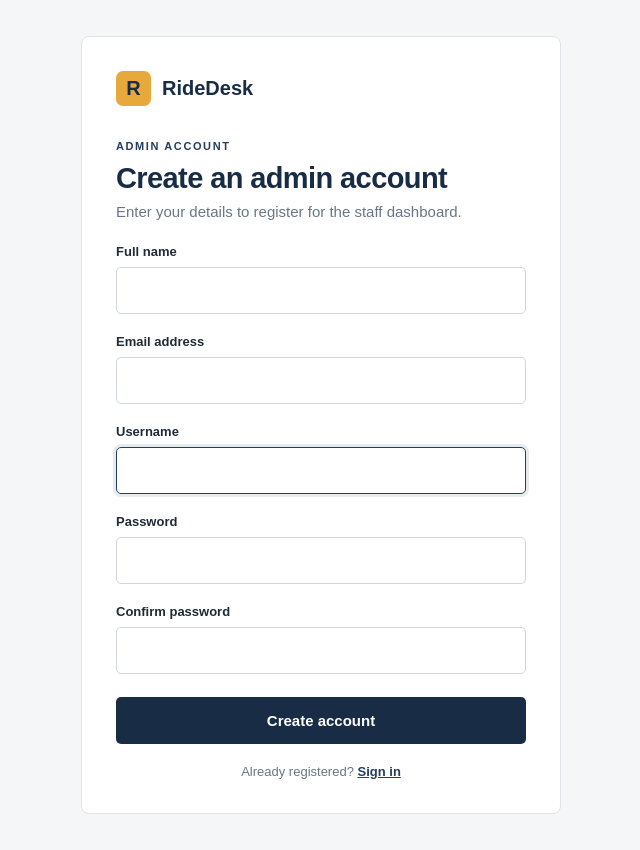
After one commit to Vrushi20/taxi-booking-system, a Django app: page /register/ in a window 1280 px wide. The commit adds this page. Shown: the whole page, without its empty margins (319-959 px from the left). Run offline with Django 5.2, Linux system fonts and the light colour scheme.

Commit message:
Complete Day 2 tasks

```diff
--- /dev/null
+++ b/core/forms.py
@@ -0,0 +1,37 @@
+from django import forms
+from django.contrib.auth import get_user_model
+from django.contrib.auth.forms import UserCreationForm
+
+from .models import AdminProfile
+
+
+class AdminRegistrationForm(UserCreationForm):
+    """Registration form with Django's built-in password validation."""
+
+    full_name = forms.CharField(max_length=150)
+    email = forms.EmailField()
+
+    class Meta(UserCreationForm.Meta):
+        model = get_user_model()
+        fields = ("username", "email")
+
+    def clean_email(self):
+        email = self.cleaned_data["email"].strip()
+        if AdminProfile.objects.filter(email__iexact=email).exists():
+            raise forms.ValidationError("An admin account already uses this email.")
+        return email
+
+    def save(self, commit=True):
+        user = super().save(commit=False)
+        user.first_name = self.cleaned_data["full_name"].strip()
+        user.email = self.cleaned_data["email"].strip()
+        user.is_staff = True
+
+        if commit:
+            user.save()
+            AdminProfile.objects.create(
+                user=user,
+                full_name=self.cleaned_data["full_name"].strip(),
+                email=self.cleaned_data["email"].strip(),
+            )
+        return user
--- a/core/static/core/styles.css
+++ b/core/static/core/styles.css
@@ -33,6 +33,18 @@ form input::placeholder { color: #8994a1; }
 .login-card button:hover { background: var(--navy-light); }
 .no-account { margin-top: 20px; color: var(--muted); text-align: center; font-size: 13px; }
 .error-box { margin-bottom: 18px; padding: 12px; border: 1px solid #e4b8b2; border-radius: 5px; background: #fff1ef; color: #8d3029; font-size: 13px; line-height: 1.45; }
+.no-account a { color: var(--navy-light); font-weight: 700; }
+.register-layout { min-height: 100vh; display: grid; place-items: center; padding: 36px 20px; background: var(--page); }
+.register-card { width: min(100%, 480px); padding: 34px; border: 1px solid var(--line); border-radius: 8px; background: white; }
+.register-card .brand { margin-bottom: 34px; }
+.register-eyebrow { margin-bottom: 10px; }
+.register-card h1 { margin: 0 0 8px; color: var(--navy); font-size: 29px; letter-spacing: -.6px; }
+.register-card .intro { margin-bottom: 24px; }
+.register-card form { margin-top: 22px; }
+.register-card form button { width: 100%; height: 47px; margin-top: 3px; border: 0; border-radius: 5px; background: var(--navy); color: white; font-size: 15px; font-weight: 700; cursor: pointer; }
+.register-card form button:hover { background: var(--navy-light); }
+.field-error { margin: -14px 0 16px; color: #8d3029; font-size: 12px; }
+.register-card .no-account { margin-bottom: 0; }
 .form-panel footer { position: absolute; bottom: 24px; color: #7c8794; font-size: 12px; }
 .dashboard-shell { min-height: 100vh; background: var(--page); }
 .dashboard-nav { height: 76px; padding: 0 clamp(24px, 7vw, 110px); border-bottom: 1px solid var(--line); display: flex; align-items: center; justify-content: space-between; background: white; }
--- a/core/templates/core/admin_login.html
+++ b/core/templates/core/admin_login.html
@@ -35,7 +35,7 @@
           <input id="id_password" name="password" type="password" autocomplete="current-password" placeholder="Password" required>
           <button type="submit">Sign in</button>
         </form>
-        <p class="no-account">Only authorized staff can sign in.</p>
+        <p class="no-account">Need an admin account? <a href="{% url 'core:admin_register' %}">Register here</a></p>
       </div>
       <footer>RideDesk · Taxi Booking System</footer>
     </section>
--- /dev/null
+++ b/core/templates/core/admin_register.html
@@ -0,0 +1,48 @@
+{% load static %}
+<!doctype html>
+<html lang="en">
+<head>
+  <meta charset="utf-8">
+  <meta name="viewport" content="width=device-width, initial-scale=1">
+  <title>Admin registration | RideDesk</title>
+  <link rel="stylesheet" href="{% static 'core/styles.css' %}">
+</head>
+<body>
+  <main class="register-layout">
+    <section class="register-card">
+      <a class="brand dark-brand" href="{% url 'core:admin_login' %}"><span class="brand-mark">R</span> RideDesk</a>
+      <p class="eyebrow accent register-eyebrow">ADMIN ACCOUNT</p>
+      <h1>Create an admin account</h1>
+      <p class="intro">Enter your details to register for the staff dashboard.</p>
+
+      <form method="post" novalidate>
+        {% csrf_token %}
+        {% if form.non_field_errors %}<div class="error-box" role="alert">{{ form.non_field_errors }}</div>{% endif %}
+
+        <label for="{{ form.full_name.id_for_label }}">Full name</label>
+        {{ form.full_name }}
+        {% for error in form.full_name.errors %}<p class="field-error">{{ error }}</p>{% endfor %}
+
+        <label for="{{ form.email.id_for_label }}">Email address</label>
+        {{ form.email }}
+        {% for error in form.email.errors %}<p class="field-error">{{ error }}</p>{% endfor %}
+
+        <label for="{{ form.username.id_for_label }}">Username</label>
+        {{ form.username }}
+        {% for error in form.username.errors %}<p class="field-error">{{ error }}</p>{% endfor %}
+
+        <label for="{{ form.password1.id_for_label }}">Password</label>
+        {{ form.password1 }}
+        {% for error in form.password1.errors %}<p class="field-error">{{ error }}</p>{% endfor %}
+
+        <label for="{{ form.password2.id_for_label }}">Confirm password</label>
+        {{ form.password2 }}
+        {% for error in form.password2.errors %}<p class="field-error">{{ error }}</p>{% endfor %}
+
+        <button type="submit">Create account</button>
+      </form>
+      <p class="no-account">Already registered? <a href="{% url 'core:admin_login' %}">Sign in</a></p>
+    </section>
+  </main>
+</body>
+</html>
--- a/core/templates/core/dashboard.html
+++ b/core/templates/core/dashboard.html
@@ -15,7 +15,7 @@
     </nav>
     <section class="dashboard-content">
       <p class="eyebrow accent">STAFF DASHBOARD</p>
-      <h1>Welcome, {{ request.user.get_username }}.</h1>
+      <h1>Welcome, {% if admin_profile %}{{ admin_profile.full_name }}{% else %}{{ request.user.get_username }}{% endif %}.</h1>
       <p>You are signed in to RideDesk.</p>
       <div class="empty-card">
         <span class="empty-icon" aria-hidden="true">R</span>
--- a/core/urls.py
+++ b/core/urls.py
@@ -5,6 +5,7 @@ app_name = "core"
 
 urlpatterns = [
     path("", views.AdminLoginView.as_view(), name="admin_login"),
+    path("register/", views.admin_register, name="admin_register"),
     path("dashboard/", views.dashboard, name="dashboard"),
     path("logout/", views.admin_logout, name="logout"),
 ]
--- a/core/views.py
+++ b/core/views.py
@@ -1,9 +1,13 @@
+from django.contrib.auth import login as auth_login
 from django.contrib.auth import logout
 from django.contrib.auth.decorators import login_required
 from django.contrib.auth.views import LoginView
 from django.shortcuts import redirect, render
 from django.urls import reverse_lazy
+from django.db import transaction
 from django.views.decorators.http import require_POST
+
+from .forms import AdminRegistrationForm
 
 
 class AdminLoginView(LoginView):
@@ -23,7 +27,23 @@ class AdminLoginView(LoginView):
 
 @login_required
 def dashboard(request):
-    return render(request, "core/dashboard.html")
+    profile = getattr(request.user, "admin_profile", None)
+    return render(request, "core/dashboard.html", {"admin_profile": profile})
+
+
+def admin_register(request):
+    """Create a staff login and its custom admin profile record."""
+    if request.user.is_authenticated:
+        return redirect("core:dashboard")
+
+    form = AdminRegistrationForm(request.POST or None)
+    if request.method == "POST" and form.is_valid():
+        with transaction.atomic():
+            user = form.save()
+        auth_login(request, user)
+        return redirect("core:dashboard")
+
+    return render(request, "core/admin_register.html", {"form": form})
 
 
 @require_POST
```
Also changed, not shown: core/admin.py (+7 -0 lines), core/models.py (+17 -0 lines), README.md, core/migrations/0001_initial.py (added), core/migrations/__init__.py (added).
